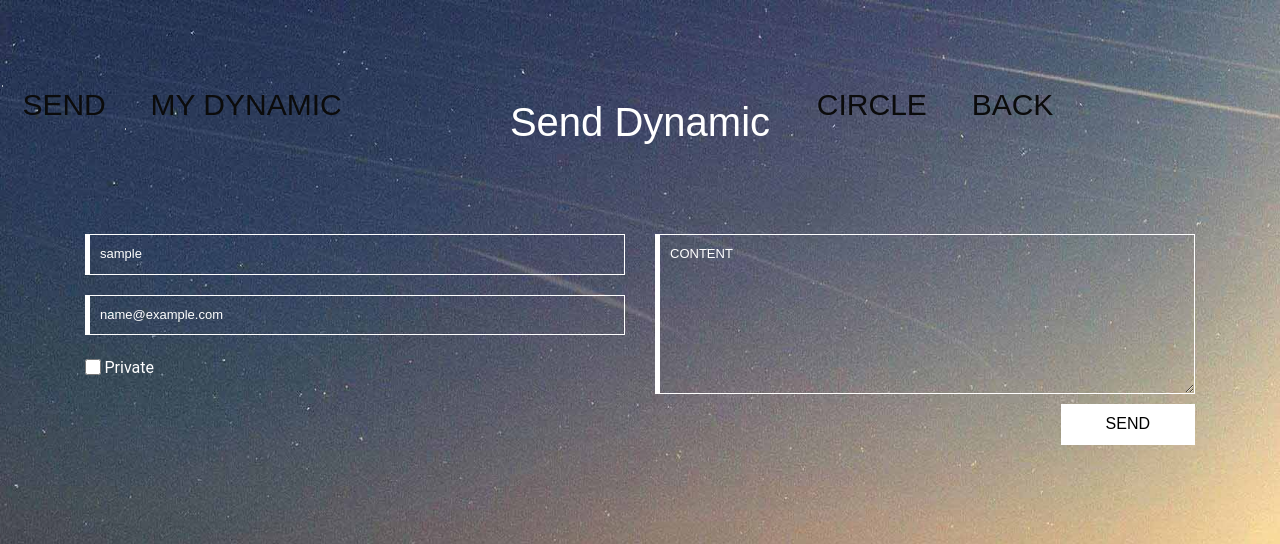
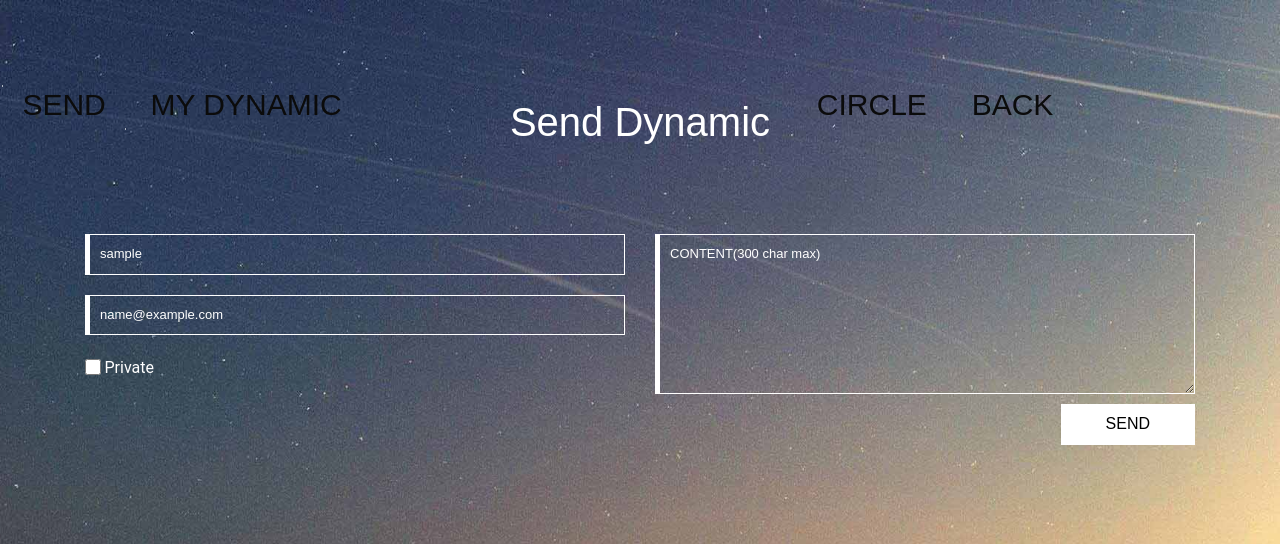
Before and after one commit to SeulYoung/final_exam, a Django app: page /dynamic/ in a window 1280 px wide. Shown: the top 544 px of the page. Run offline with Django 3.2, Linux system fonts and the light colour scheme; the visitor is signed in with stand-in values (Sample User, id 1); data comes from the database, SQL or seed files in the repository; some libraries are stand-ins or nearby versions.

Commit message:
Update dynamic.html

```diff
--- a/templates/dynamic.html
+++ b/templates/dynamic.html
@@ -68,7 +68,7 @@
 					<span class="status" style="color:white; vertical-align: middle; font-size: 16px">Private</span>
 				</div>
 				<div class="col-md-6 agilecontactw3ls-grid agilecontactw3ls-grid-2">
-					<textarea name="content" placeholder="CONTENT" required></textarea>
+					<textarea name="content" placeholder="CONTENT(300 char max)" maxlength="300" required></textarea>
 					<div class="send-button">
 						<input type="submit" value="SEND">
 					</div>
```
